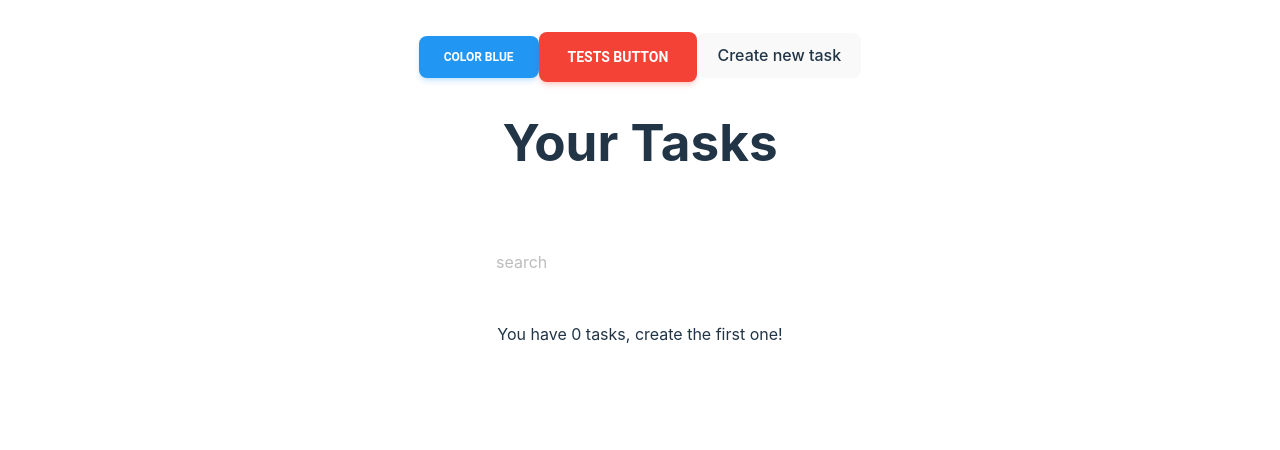
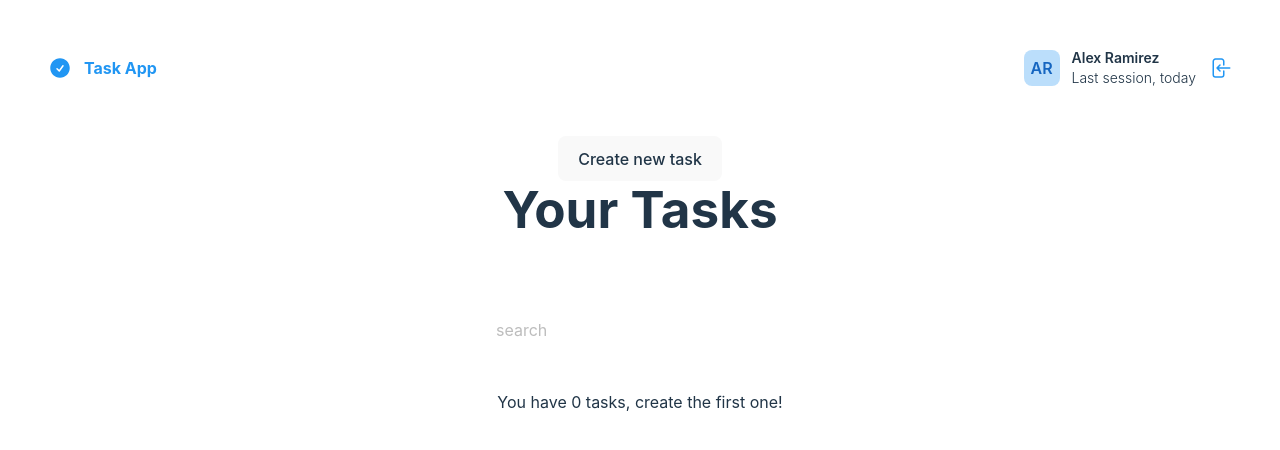
Before and after one commit to Evitalires/Task, a React (Vite) app: page / in a window 1280 px wide. Shown: the top 450 px of the page. Built offline with nearby package versions, Linux system fonts and the light colour scheme.

Commit message:
Creating new Header component

```diff
--- a/src/App/App.css
+++ b/src/App/App.css
@@ -15,4 +15,4 @@
   left: 0;
   bottom: 0;
   display: block;
-} */
+}  */
--- a/src/App/AppUI.jsx
+++ b/src/App/AppUI.jsx
@@ -7,8 +7,7 @@ import { TasksEmpty } from '../TasksEmpty'
 import { CounterItems } from '../CounterItems'
 import { Modal } from '../Modal'
 import { TaskForm } from '../TaskForm'
-
-import { Button } from "@material-tailwind/react";
+import Header from '../Components/Header'
 
 import { TasksContext } from '../Context'
 import { useContext } from 'react'
@@ -30,11 +29,10 @@ function AppUI() {
   } = useContext(TasksContext)
   return (
     <>
-      <Button color="blue">color blue</Button>
-      <Button variant='filled' size='lg' color='red'>TEsts Button</Button>
-      <button onClick={() => setOpenModal(true)}>Create new task</button>
+      <Header></Header>
       <main className='flex flex-col gap-8 items-center'>
         <header className='p-8'>
+          <button onClick={() => setOpenModal(true)}>Create new task</button>
           <h1 className='font-bold'>Your Tasks</h1>
         </header>
         <Search searchValue={searchValue} setSearchValue={setSearchValue} />
--- a/src/Components/Header/index.jsx
+++ b/src/Components/Header/index.jsx
@@ -1,6 +1,17 @@
+import { LogOut } from "../Icons"
+import Logo from "../Logo"
+import UserPreview from "../UserPreview"
+
+
 function Header() {
   return (
-    <div>Header</div>
+    <header className="p-4 flex items-center justify-between">
+      <Logo></Logo>
+      <div className="flex gap-3 justify-center items-center">
+        <UserPreview />
+        <LogOut className="text-blue-500" />
+      </div>
+    </header>
   )
 }
 
--- /dev/null
+++ b/src/Components/Icons/index.jsx
@@ -0,0 +1,16 @@
+
+export function Check({ fill = "currentColor" }) {
+  return (
+    <svg xmlns="http://www.w3.org/2000/svg" viewBox="0 0 24 24" fill={fill} className="w-6 h-6">
+      <path fillRule="evenodd" d="M2.25 12c0-5.385 4.365-9.75 9.75-9.75s9.75 4.365 9.75 9.75-4.365 9.75-9.75 9.75S2.25 17.385 2.25 12zm13.36-1.814a.75.75 0 10-1.22-.872l-3.236 4.53L9.53 12.22a.75.75 0 00-1.06 1.06l2.25 2.25a.75.75 0 001.14-.094l3.75-5.25z" clipRule="evenodd" />
+    </svg>
+
+  )
+}
+export function LogOut({ className }) {
+  return (
+    <svg xmlns="http://www.w3.org/2000/svg" fill="none" viewBox="0 0 24 24" strokeWidth={1.5} stroke="currentColor" className={className + " w-6 h-6"}>
+      <path strokeLinecap="round" strokeLinejoin="round" d="M15.75 9V5.25A2.25 2.25 0 0013.5 3h-6a2.25 2.25 0 00-2.25 2.25v13.5A2.25 2.25 0 007.5 21h6a2.25 2.25 0 002.25-2.25V15M12 9l-3 3m0 0l3 3m-3-3h12.75" />
+    </svg>
+  )
+}
--- /dev/null
+++ b/src/Components/Logo/index.jsx
@@ -0,0 +1,12 @@
+import { Check } from "../Icons"
+
+function Logo() {
+  return (
+    <picture className="flex font-bold gap-3 text-blue-500">
+      <Check />
+      <p>Task App</p>
+    </picture>
+  )
+}
+
+export default Logo
--- /dev/null
+++ b/src/Components/UserPreview/index.jsx
@@ -0,0 +1,11 @@
+export default function UserPreview() {
+  return (
+    <div className="flex gap-3 justify-center items-center">
+      <p className="w-9 h-9 flex justify-center items-center rounded-lg bg-blue-100 text-blue-800 font-semibold" >AR</p>
+      <div className="flex flex-col text-sm text-left font-semibold">
+        <span>Alex Ramirez</span>
+        <span className="font-light">Last session, today</span>
+      </div>
+    </div>
+  )
+}
--- a/src/Modal/index.jsx
+++ b/src/Modal/index.jsx
@@ -2,7 +2,7 @@ import { createPortal } from "react-dom";
 
 function Modal({ children }) {
   return createPortal(
-    <section className='Modal absolute inset-0 bg-zinc-900 bg-opacity-70 w-screen h-screen '>
+    <section className='absolute inset-0 bg-indigo-400 bg-opacity-70 w-screen h-screen '>
       {children}
     </section>,
     document.getElementById('modal')
```
